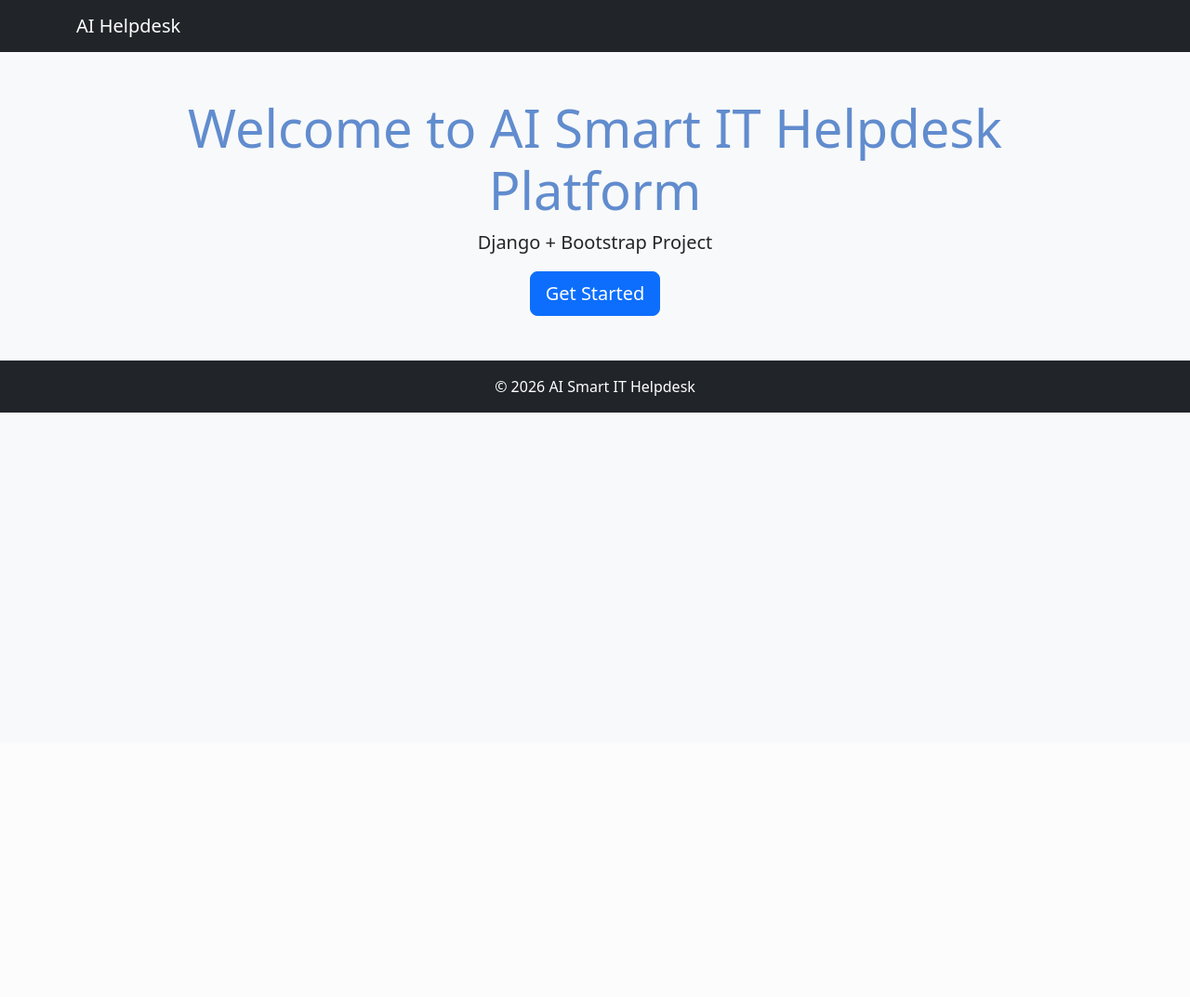
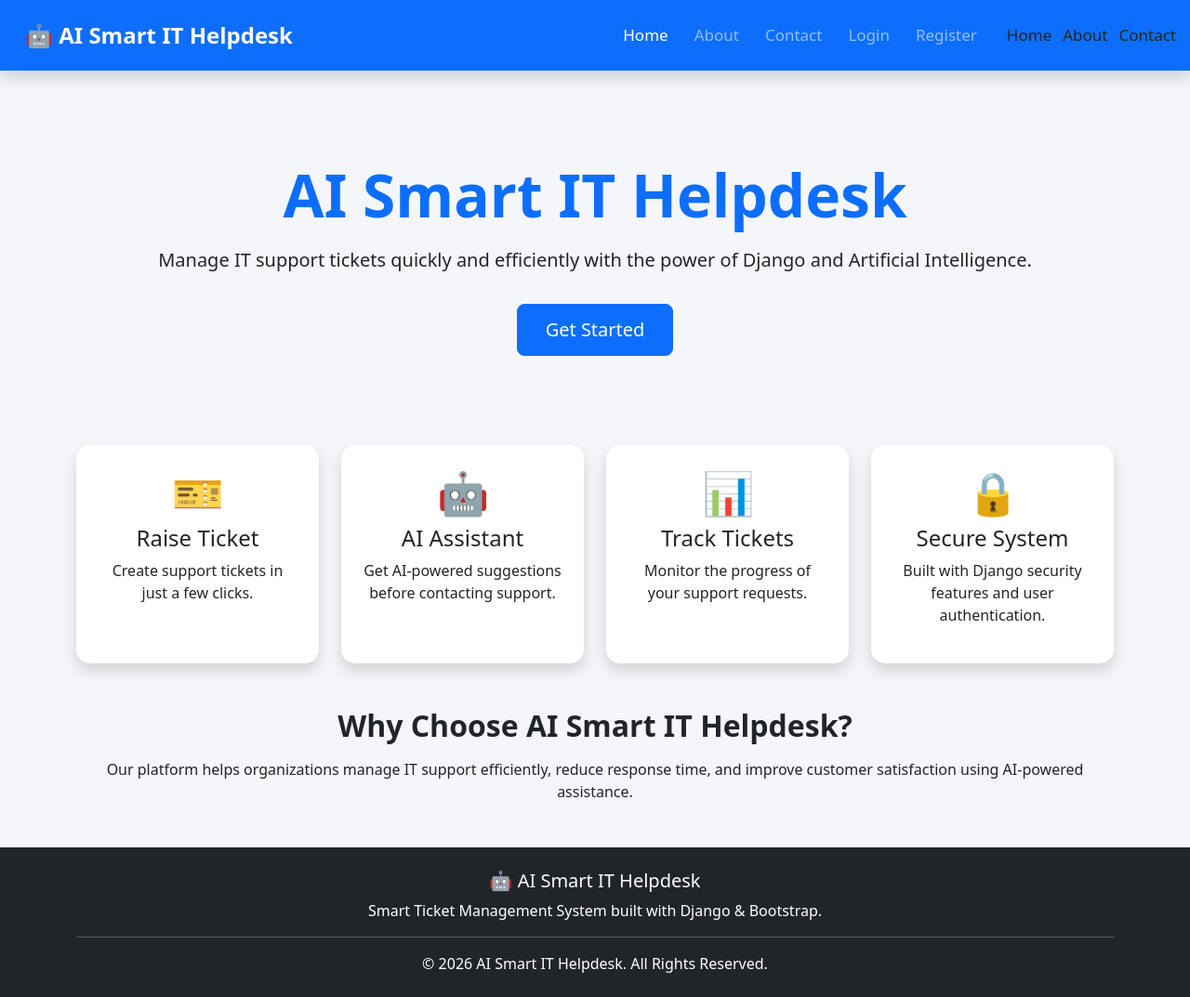
Before and after one commit to Soumya6969/AI-Smart-IT-Helpdesk, a Django app: page / in a window 1280 px wide. Shown: the whole page at 93% size. Before the commit the page ends 444 px from the top, so only its background shows below. Run offline with Django 5.2, Linux system fonts and the light colour scheme.

Commit message:
Added About and Contact pages

```diff
--- a/helpdesk/templates/helpdesk/base.html
+++ b/helpdesk/templates/helpdesk/base.html
@@ -1,14 +1,19 @@
 {% load static %}
+
 <!DOCTYPE html>
 <html lang="en">
+
 <head>
+
     <meta charset="UTF-8">
-    <meta name="viewport" content="width=device-width, initial-scale=1">
+    <meta name="viewport" content="width=device-width, initial-scale=1.0">
 
     <title>{% block title %}AI Smart IT Helpdesk{% endblock %}</title>
 
     <!-- Bootstrap CSS -->
     <link href="https://cdn.jsdelivr.net/npm/bootstrap@5.3.3/dist/css/bootstrap.min.css" rel="stylesheet">
+
+    <!-- Custom CSS -->
     <link rel="stylesheet" href="{% static 'css/style.css' %}">
 
 </head>
@@ -16,16 +21,78 @@
 <body>
 
     <!-- Navbar -->
-<nav class="navbar navbar-expand-lg navbar-dark bg-dark">
+    <nav class="navbar navbar-expand-lg navbar-dark bg-primary shadow">
+
         <div class="container">
 
-        <a class="navbar-brand" href="/">
-            AI Helpdesk
+            <a class="navbar-brand fw-bold" href="/">
+                🤖 AI Smart IT Helpdesk
             </a>
 
+            <button class="navbar-toggler"
+                    type="button"
+                    data-bs-toggle="collapse"
+                    data-bs-target="#navbarNav"
+                    aria-controls="navbarNav"
+                    aria-expanded="false"
+                    aria-label="Toggle navigation">
+
+                <span class="navbar-toggler-icon"></span>
+
+            </button>
+
+            <div class="collapse navbar-collapse" id="navbarNav">
+
+                <ul class="navbar-nav ms-auto">
+
+                    <li class="nav-item">
+                        <a class="nav-link active" href="/">
+                            Home
+                        </a>
+                    </li>
+
+                    <li class="nav-item">
+                        <a class="nav-link" href="#">
+                            About
+                        </a>
+                    </li>
+
+                    <li class="nav-item">
+                        <a class="nav-link" href="#">
+                            Contact
+                        </a>
+                    </li>
+
+                    <li class="nav-item">
+                        <a class="nav-link" href="#">
+                            Login
+                        </a>
+                    </li>
+
+                    <li class="nav-item">
+                        <a class="nav-link" href="#">
+                            Register
+                        </a>
+                    </li>
+
+                </ul>
+
             </div>
+
+        </div>
+    <a class="nav-link active" href="{% url 'home' %}">
+    Home
+</a>
+    <a class="nav-link" href="{% url 'about' %}">
+    About
+</a>
+    <a class="nav-link" href="{% url 'contact' %}">
+    Contact
+</a>
+
     </nav>
 
+    <!-- Main Content -->
     <div class="container mt-5">
 
         {% block content %}
@@ -34,12 +101,33 @@
 
     </div>
 
-<footer class="bg-dark text-white text-center p-3 mt-5">
-    © 2026 AI Smart IT Helpdesk
+    <!-- Footer -->
+    <footer class="bg-dark text-white mt-5">
+
+        <div class="container text-center py-4">
+
+            <h5>🤖 AI Smart IT Helpdesk</h5>
+
+            <p>
+                Smart Ticket Management System built with Django & Bootstrap.
+            </p>
+
+            <hr>
+
+            <p class="mb-0">
+                © 2026 AI Smart IT Helpdesk. All Rights Reserved.
+            </p>
+
+        </div>
+
     </footer>
 
+    <!-- Bootstrap JS -->
     <script src="https://cdn.jsdelivr.net/npm/bootstrap@5.3.3/dist/js/bootstrap.bundle.min.js"></script>
+
+    <!-- Custom JS -->
     <script src="{% static 'js/script.js' %}"></script>
 
 </body>
+
 </html>
--- a/helpdesk/templates/helpdesk/helpdesk.html
+++ b/helpdesk/templates/helpdesk/helpdesk.html
@@ -6,20 +6,114 @@ AI Smart IT Helpdesk
 
 {% block content %}
 
-<div class="text-center">
+<!-- Hero Section -->
+<div class="text-center py-5">
 
-    <h1 class="display-4">
-        Welcome to AI Smart IT Helpdesk Platform
+    <h1 class="display-3 fw-bold text-primary">
+        AI Smart IT Helpdesk
     </h1>
 
-    <p class="lead">
-        Django + Bootstrap Project
+    <p class="lead mt-3">
+
+        Manage IT support tickets quickly and efficiently with the power of Django and Artificial Intelligence.
+
     </p>
 
-    <a href="#" class="btn btn-primary btn-lg">
+    <a href="#" class="btn btn-primary btn-lg mt-3">
+
         Get Started
+
     </a>
 
 </div>
 
+<!-- Features Section -->
+
+<div class="row mt-5">
+
+    <div class="col-md-3">
+
+        <div class="card shadow text-center p-4 h-100">
+
+            <h2>🎫</h2>
+
+            <h4>Raise Ticket</h4>
+
+            <p>
+                Create support tickets in just a few clicks.
+            </p>
+
+        </div>
+
+    </div>
+
+    <div class="col-md-3">
+
+        <div class="card shadow text-center p-4 h-100">
+
+            <h2>🤖</h2>
+
+            <h4>AI Assistant</h4>
+
+            <p>
+                Get AI-powered suggestions before contacting support.
+            </p>
+
+        </div>
+
+    </div>
+
+    <div class="col-md-3">
+
+        <div class="card shadow text-center p-4 h-100">
+
+            <h2>📊</h2>
+
+            <h4>Track Tickets</h4>
+
+            <p>
+                Monitor the progress of your support requests.
+            </p>
+
+        </div>
+
+    </div>
+
+    <div class="col-md-3">
+
+        <div class="card shadow text-center p-4 h-100">
+
+            <h2>🔒</h2>
+
+            <h4>Secure System</h4>
+
+            <p>
+                Built with Django security features and user authentication.
+            </p>
+
+        </div>
+
+    </div>
+
+</div>
+
+<!-- Why Choose Us -->
+
+<div class="mt-5 text-center">
+
+    <h2 class="fw-bold">
+
+        Why Choose AI Smart IT Helpdesk?
+
+    </h2>
+
+    <p class="mt-3">
+
+        Our platform helps organizations manage IT support efficiently,
+        reduce response time, and improve customer satisfaction using AI-powered assistance.
+
+    </p>
+
+</div>
+
 {% endblock %}
--- a/helpdesk/urls.py
+++ b/helpdesk/urls.py
@@ -2,5 +2,11 @@ from django.urls import path
 from . import views
 
 urlpatterns = [
+
     path('', views.home, name='home'),
+
+    path('about/', views.about, name='about'),
+
+    path('contact/', views.contact, name='contact'),
+
 ]
--- a/helpdesk/views.py
+++ b/helpdesk/views.py
@@ -1,4 +1,13 @@
 from django.shortcuts import render
 
+
 def home(request):
-    return render(request, 'helpdesk/helpdesk.html')
+    return render(request, "helpdesk/helpdesk.html")
+
+
+def about(request):
+    return render(request, "helpdesk/about.html")
+
+
+def contact(request):
+    return render(request, "helpdesk/contact.html")
--- a/static/css/style.css
+++ b/static/css/style.css
@@ -1,12 +1,62 @@
 body{
 
-    background:#f8f9fa;
+    background:#f4f6f9;
 
 }
 
-h1{
+.navbar{
 
-    color:#618cce;
+    padding:15px;
+
+}
+
+.navbar-brand{
+
+    font-size:24px;
+
+    font-weight:bold;
+
+}
+
+.nav-link{
+
+    margin-left:12px;
+
+    font-size:17px;
+
+}
+
+.nav-link:hover{
+
+    color:yellow !important;
+
+}
+
+.display-3{
+
+    font-weight:bold;
+
+}
+
+.card{
+
+    border:none;
+
+    border-radius:15px;
+
+    transition:0.3s;
+
+}
+
+.card:hover{
+
+    transform:translateY(-8px);
+
+}
+
+.card h2{
+
+    font-size:45px;
 
 }
 
@@ -15,3 +65,9 @@ footer{
     margin-top:80px;
 
 }
+
+.btn{
+
+    padding:12px 30px;
+
+}
```
Also changed, not shown: helpdesk/templates/helpdesk/about.html (added, +33 -0 lines), helpdesk/templates/helpdesk/contact.html (added, +46 -0 lines). Lines whose indentation alone changed are shown as unchanged.
